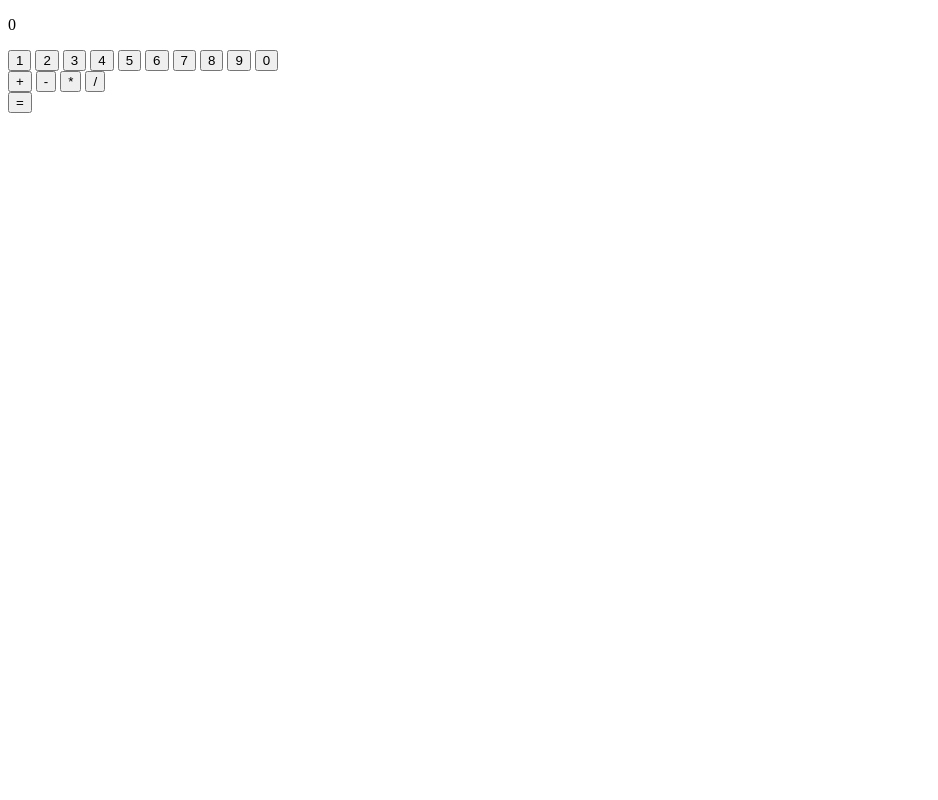
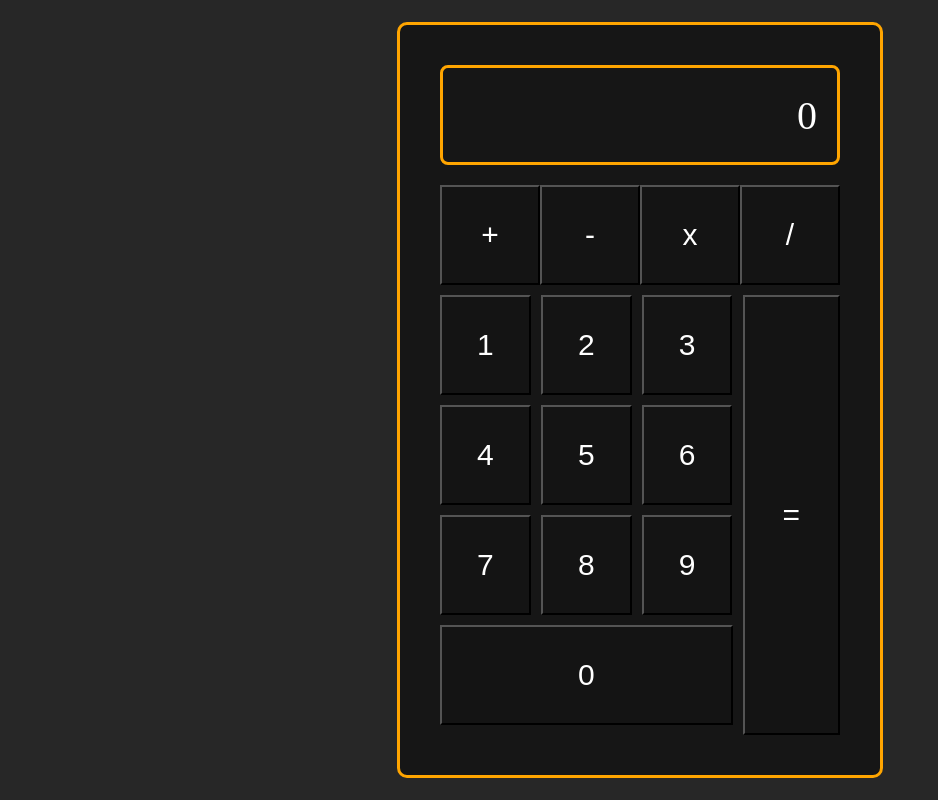
Before and after one commit to MrHyaena/calculator, a plain HTML site: page index.html in a window 1280 px wide. Shown: the whole page, without its empty margins (0-938 px from the left). Drawn offline with Linux system fonts and the light colour scheme.

Commit message:
I am adding design to buttons

```diff
--- a/index.html
+++ b/index.html
@@ -8,29 +8,45 @@
     <link rel="stylesheet" href="style.css">
 </head>
 <body>
-    <div>
+    <div class="outside">
+        <div class="calc">
+            <div class="displayField">
                 <p id="display">0</p>
             </div>
+            <div class="btns">
+                <div class="operatorsButtons">
+                    <button id="plus">+</button>
+                    <button id="minus">-</button>
+                    <button id="nasobeni">x</button>
+                    <button id="deleni">/</button>
+                </div>
+                <div class="numberEqual">
                     <div id="numbers">
+                        <div class="nums">
                             <button id="one">1</button>
                             <button id="two">2</button>
                             <button id="three">3</button>
+                        </div>
+                        <div class="nums">
                             <button id="four">4</button>
                             <button id="five">5</button>
                             <button id="six">6</button>
+                        </div>
+                        <div class="nums">
                             <button id="seven">7</button>
                             <button id="eight">8</button>
                             <button id="nine">9</button>
+                        </div>
+                        <div class="nums">
                             <button id="zero">0</button>
                         </div>
-    <div>
-        <button id="plus">+</button>
-        <button id="minus">-</button>
-        <button id="nasobeni">*</button>
-        <button id="deleni">/</button>
                     </div>
-    <div>
+                    <div class="equal">
                         <button id="equal">=</button>
+                    </div>
+                </div>
+            </div>
+        </div>
     </div>
 </body>
 </html>
--- a/script.js
+++ b/script.js
@@ -190,7 +190,7 @@ function countingOperations() {
         if (result === Infinity) {
             finalResult = "ERROR, div by zero"
             number = 0;
-            result = null;
+            result = "ERROR";
             stringNumber = "";
 
         }
--- a/style.css
+++ b/style.css
@@ -0,0 +1,86 @@
+.outside {
+    display: flex;
+    justify-content: center;
+    align-items: center;
+    background-color: rgb(39, 39, 39);
+    height: 100vh;
+}
+
+body {
+    padding: 0px;
+    margin: 0px;
+}
+
+.calc {
+    border-style: solid;
+    border-color: orange;
+    padding: 40px;
+
+
+    border-radius: 10px;
+    background-color: rgb(22, 22, 22);
+
+}
+
+button {
+    background-color: rgb(20, 20, 20);
+    color: white;
+    width: 100%;
+    font-size: 30px;
+}
+
+p {
+    font-size: 40px;
+    color: white;
+    padding-right: 20px;
+}
+
+/* Buttons with nums and equal */
+
+.btns {
+    padding: 20px 0px 0px 0px;
+}
+
+.numberEqual {
+    display: flex;
+    width: 100%;
+    gap: 10px;
+    padding-top: 10px;
+}
+
+#numbers {
+    flex: 3;
+}
+
+.equal {
+    flex: 1;
+}
+
+.nums {
+    display: flex;
+    height: 100px;
+    gap: 10px;
+    padding-bottom: 10px;
+}
+
+#equal {
+    height: 100%;
+}
+
+.operatorsButtons {
+    display: flex;
+    height: 100px;
+}
+
+.displayField {
+    width: 400px;
+    height: 100px;
+    margin: 0px;
+    border-style: solid;
+    border-color: orange;
+    border-radius: 8px;
+    display: flex;
+    justify-content: end;
+    align-items: center;
+    box-sizing: border-box;
+}
```
Lines whose indentation alone changed are shown as unchanged.
